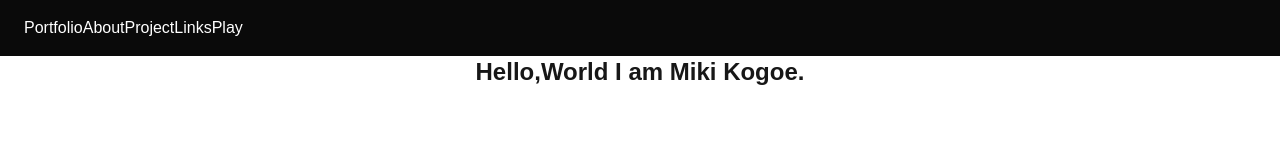
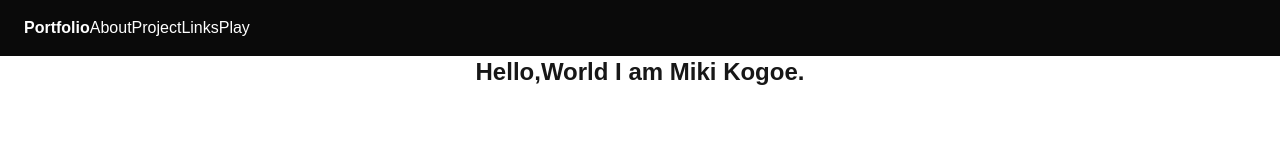
Before and after one commit to Miki15-kg/miki-portfolio, a Next.js app: page / in a window 1280 px wide. Shown: the top 160 px of the page. Built offline with nearby package versions, Linux system fonts and the light colour scheme.

Commit message:
main-headerを編集

```diff
--- a/src/components/layout/main/main-header.tsx
+++ b/src/components/layout/main/main-header.tsx
@@ -2,7 +2,7 @@ export const MainHeader = () =>{
     return(
         <header className='bg-neutral-950 px-6 py-4 text-white'>
             <div className = 'flex'>
-                <h1>Portfolio</h1>
+                <h1 className='font-bold'>Portfolio</h1>
                 <nav>
                     <a href='/about'>About</a>
                     <a href='/project'>Project</a>
```
